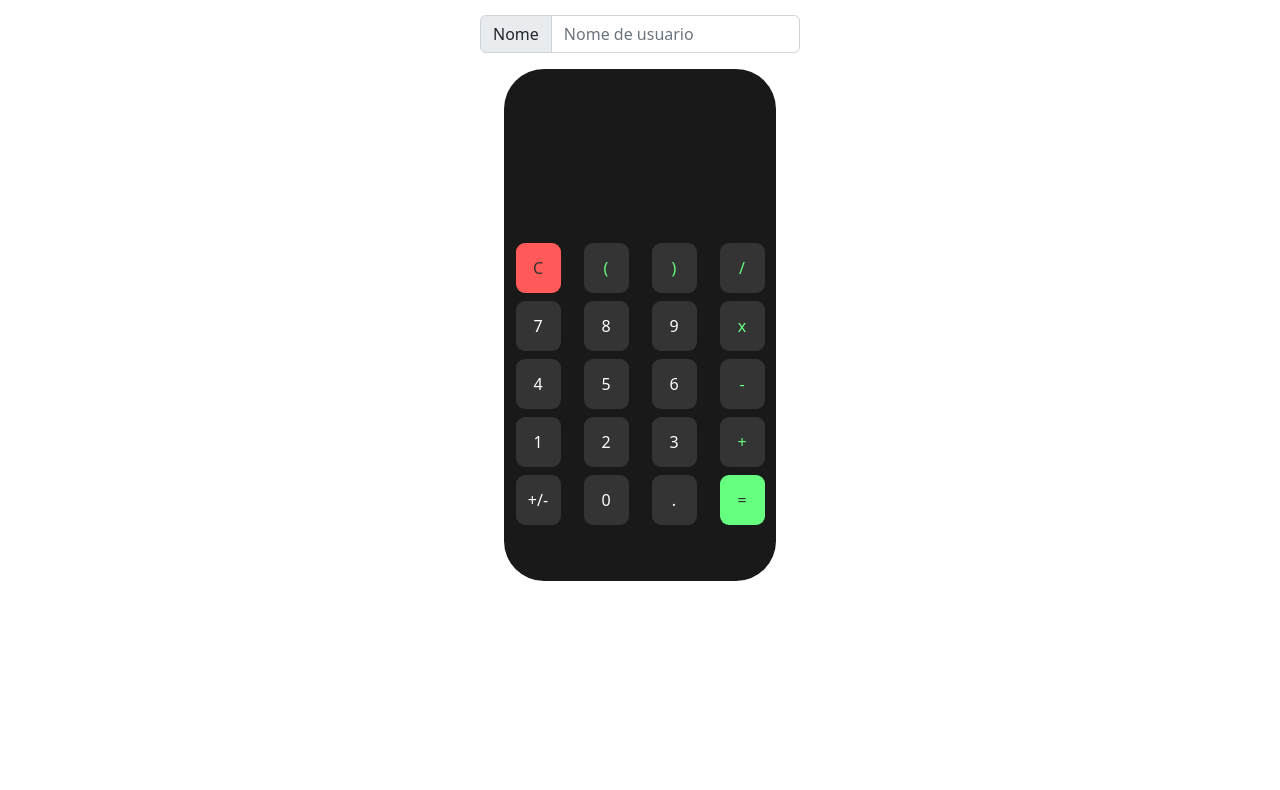
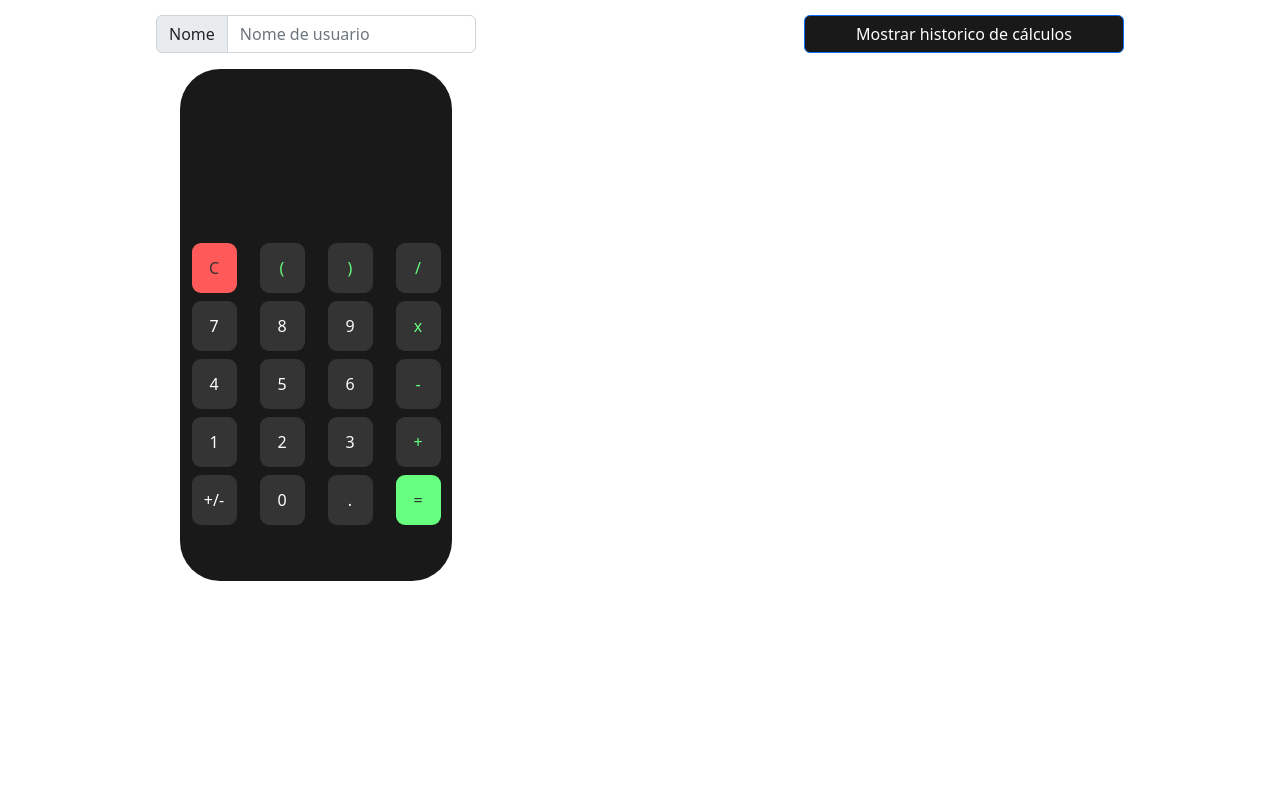
Before and after one commit to netsoncavina/calculadora, a website: page index.html in a window 1280 px wide. Shown: the part 57-847 px from the top of the page. Before the commit the page ends 800 px from the top, so only its background shows below. Drawn offline with nearby package versions, Linux system fonts and the light colour scheme.

Commit message:
mudança de layout e adição de botão de histórico

```diff
--- a/index.html
+++ b/index.html
@@ -29,6 +29,9 @@
         </a>
       </div>
     </nav>
+
+    <div class="grid">
+      <div>
         <div class="input-group mb-3 input">
           <span class="input-group-text" id="basic-addon1">Nome</span>
           <input
@@ -59,7 +62,9 @@
             readonly
           />
           <div class="botoes">
-        <button type="button" class="botao clear" onclick="limpa()">C</button>
+            <button type="button" class="botao clear" onclick="limpa()">
+              C
+            </button>
             <button type="button" class="botao operacao" name="botao">(</button>
             <button type="button" class="botao operacao" name="botao">)</button>
             <button type="button" class="botao operacao" name="botao">/</button>
@@ -86,7 +91,15 @@
             <button type="button" class="botao" name="botao">+/-</button>
             <button type="button" class="botao" name="botao">0</button>
             <button type="button" class="botao" name="botao">.</button>
-        <button type="button" class="botao igual" onclick="calcula()">=</button>
+            <button type="button" class="botao igual" onclick="calcula()">
+              =
+            </button>
+          </div>
+        </div>
+      </div>
+      <div class="column">
+        <button class="btn btn-primary" type="button" id="button-addon2">
+          Mostrar historico de cálculos
       </div>
     </div>
   </body>
--- a/style.css
+++ b/style.css
@@ -1,10 +1,37 @@
 .input {
-  margin-top: 1rem;
+  /* margin-top: 1rem; */
   margin-left: auto;
   margin-right: auto;
   width: 20rem;
   display: flex;
   flex-direction: row;
+}
+
+.grid {
+  display: grid;
+  grid-template-columns: 1fr 1fr;
+  grid-template-rows: 1fr 1fr;
+  grid-gap: 1rem;
+  margin-top: 1rem;
+  margin-left: auto;
+  margin-right: auto;
+  /* width: 20rem; */
+}
+
+.column {
+  display: flex;
+  flex-direction: column;
+}
+
+.btn {
+  margin-left: auto;
+  margin-right: auto;
+  width: 20rem;
+  background-color: #1a1919;
+}
+
+.btn:hover {
+  background-color: #343434;
 }
 
 .calculadora {
```
Lines whose indentation alone changed are shown as unchanged.
